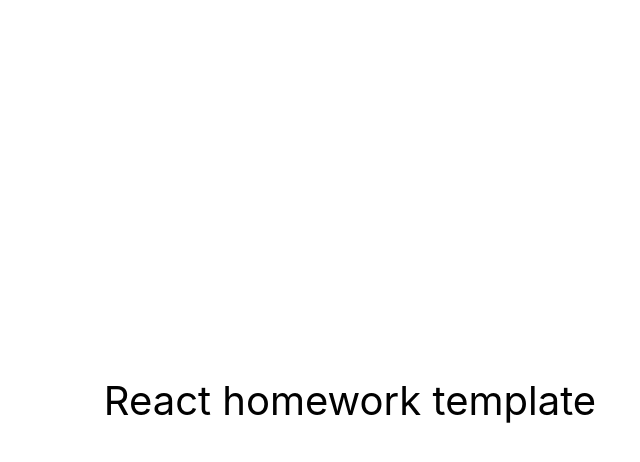
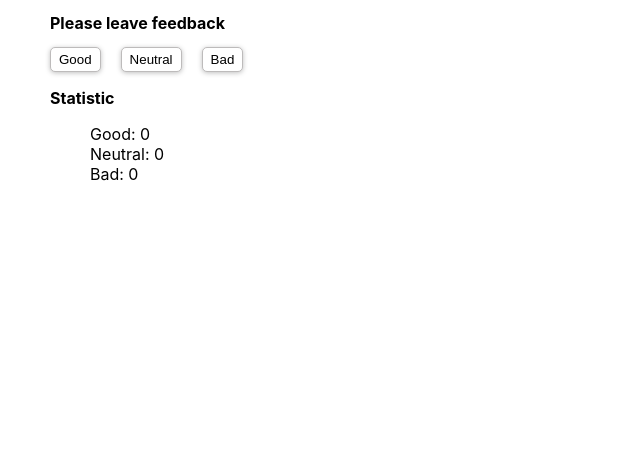
Before and after one commit to Faleksus/goit-react-hw-02-feedback, a React (Create React App) app: page / in a window 1280 px wide. Shown: the top 462 px of the page, without its empty margins (290-930 px from the left). Built offline with nearby package versions, Linux system fonts and the light colour scheme.

Commit message:
finished step 1

```diff
--- a/src/components/App.jsx
+++ b/src/components/App.jsx
@@ -1,16 +1,9 @@
+import { Counter } from './Counter/Counter';
+
 export const App = () => {
   return (
-    <div
-      style={{
-        height: '100vh',
-        display: 'flex',
-        justifyContent: 'center',
-        alignItems: 'center',
-        fontSize: 40,
-        color: '#010101'
-      }}
-    >
-      React homework template
+    <div>
+      <Counter/>
     </div>
   );
 };
--- /dev/null
+++ b/src/components/Counter/Counter.jsx
@@ -0,0 +1,46 @@
+import { Component } from 'react';
+import css from './Counter.module.css';
+
+// let counterGood = 0;
+// let counterNeutral = 0;
+// let counterBad = 0;
+
+export class Counter extends Component {
+
+  state = {counterGood: 0, counterNeutral: 0, counterBad: 0};
+
+  handleCounterGood = () => {
+    this.setState(prevState => ({counterGood: prevState.counterGood + 1}))
+  };
+
+  handleCounterNeutral = () => {
+    this.setState(prevState => ({counterNeutral: prevState.counterNeutral + 1}))
+  };
+
+  handleCounterBad = () => {
+    this.setState(prevState => ({counterBad: prevState.counterBad + 1}))
+  };
+
+  render() {
+    return (
+      <div className={css.sectionCounter}>
+        <div>
+          <h2 className={css.counterHeader}>Please leave feedback</h2>
+          <div className={css.countBtn}>
+            <button className={css.countBtnItem} onClick={this.handleCounterGood}>Good</button>
+            <button className={css.countBtnItem} onClick={this.handleCounterNeutral}>Neutral</button>
+            <button className={css.countBtnItem} onClick={this.handleCounterBad}>Bad</button>
+          </div>
+        </div>
+        <div>
+          <h3 className={css.statisticHeader}>Statistic</h3>
+          <ul>
+            <li>Good: {this.state.counterGood}</li>
+            <li>Neutral: {this.state.counterNeutral}</li>
+            <li>Bad: {this.state.counterBad}</li>
+          </ul>
+        </div>
+      </div>
+    )
+  }
+}
--- /dev/null
+++ b/src/components/Counter/Counter.module.css
@@ -0,0 +1,33 @@
+.sectionCounter {
+  width: 600px;
+  margin: 0 auto;
+
+}
+
+.counterHeader {
+  font-size: 16px;
+}
+
+.countBtn {
+  display: flex;
+  column-gap: 20px;
+}
+
+.countBtnItem {
+  padding: 4px 8px;
+  cursor: pointer;
+  border: 1px solid rgb(189, 187, 187);
+  border-radius: 5px;
+  background-color: #fff;
+  box-shadow: 0 1px 5px rgb(0 0 0 / 25%);
+}
+
+.countBtnItem:hover,
+.countBtnItem:focus {
+  background-color: rgb(189, 187, 187);
+  color: #fff;
+}
+
+.statisticHeader {
+  font-size: 16px;
+}
--- a/src/index.css
+++ b/src/index.css
@@ -13,3 +13,9 @@ code {
   font-family: source-code-pro, Menlo, Monaco, Consolas, 'Courier New',
     monospace;
 }
+
+ul,
+li,
+ol {
+  list-style-type: none;
+}
```
